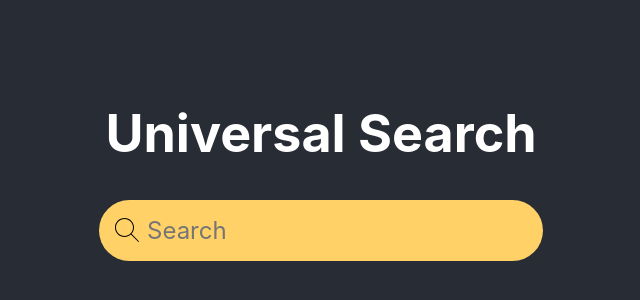
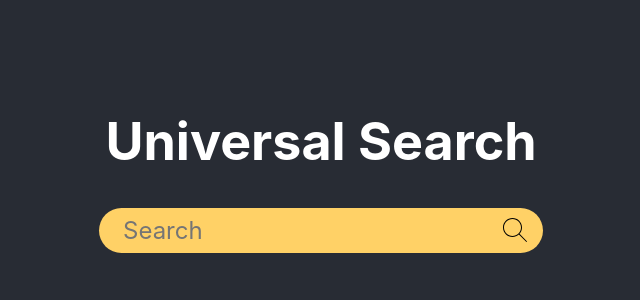
Before and after one commit to abhay-tank/universal-search, a React (Create React App) app: page / in a window 1280 px wide. Shown: the part 236-536 px from the top of the page, without its empty margins (319-959 px from the left). Built offline with nearby package versions, Linux system fonts and the light colour scheme.

Commit message:
Searchbar upgraded
Added result on submit functionality (resultOnSubmit prop), removed static svg icon, added default styling, added iconColor prop

```diff
--- a/src/App.jsx
+++ b/src/App.jsx
@@ -22,7 +22,8 @@ class App extends Component {
 				<Searchbar
 					dataList={this.state.data}
 					searchKey="name"
-					alignIcon="left"
+					alignIcon="right"
+					resultOnSubmit={true}
 					resultCallback={this.fetchResult}
 					caseSensitive={false}
 					className="searchInput"
--- a/src/components/Searchbar/Searchbar.jsx
+++ b/src/components/Searchbar/Searchbar.jsx
@@ -1,39 +1,58 @@
 import React, { Component } from "react";
 import PropTypes from "prop-types";
 import styles from "./Searchbar.module.scss";
-import searchIcon from "../../assets/images/icons/search.svg";
 class Searchbar extends Component {
-	handleChange = (event) => {
-		if (event.target.value.length) {
+	searchContent = (event) => {
+		event.preventDefault();
+		let searchInputValue = this.props.resultOnSubmit
+			? event.target.searchInput.value
+			: event.target.input;
+		if (searchInputValue.length) {
 			const resultList = this.props.dataList.filter((dataObject) => {
 				if (this.props.caseSensitive) {
-					return dataObject[this.props.searchKey].includes(event.target.value);
+					return dataObject[this.props.searchKey].includes(searchInputValue);
 				} else {
 					return dataObject[this.props.searchKey]
 						.toLowerCase()
-						.includes(event.target.value.toLowerCase());
+						.includes(searchInputValue.toLowerCase());
 				}
 			});
 			this.props.resultCallback(resultList);
 		}
 	};
 	render() {
+		let {
+			className,
+			alignIcon,
+			placeholder,
+			autoFocus,
+			resultOnSubmit,
+			iconColor,
+		} = this.props;
 		return (
 			<div
 				className={`${styles["inputContainer"]} ${
 					styles[this.props.alignIcon]
-				} ${
-					this.props.className ? this.props.className : styles["defaultInput"]
-				} ${this.props.alignIcon}`}
+				} ${className ? className : styles["defaultInput"]} ${alignIcon}`}
 			>
-				<img src={searchIcon} alt="searchIcon" />
-				<input
-					className={styles["universalInput"]}
-					placeholder={this.props.placeholder}
-					onChange={this.handleChange}
-					type="text"
-					autoFocus={this.props.autoFocus}
-				/>
+				<svg
+					className={styles["searchIcon"]}
+					xmlns="http://www.w3.org/2000/svg"
+					viewBox="0 0 512 512"
+					fill={iconColor.length ? iconColor : "black"}
+				>
+					<path d="M508.875 493.792L353.089 338.005c32.358-35.927 52.245-83.296 52.245-135.339C405.333 90.917 314.417 0 202.667 0S0 90.917 0 202.667s90.917 202.667 202.667 202.667c52.043 0 99.411-19.887 135.339-52.245l155.786 155.786a10.634 10.634 0 007.542 3.125c2.729 0 5.458-1.042 7.542-3.125 4.166-4.167 4.166-10.917-.001-15.083zM202.667 384c-99.979 0-181.333-81.344-181.333-181.333S102.688 21.333 202.667 21.333 384 102.677 384 202.667 302.646 384 202.667 384z" />
+				</svg>
+				<form onSubmit={resultOnSubmit ? this.searchContent : null}>
+					<input
+						name="searchInput"
+						className={styles["universalInput"]}
+						placeholder={placeholder}
+						onChange={!resultOnSubmit ? this.searchContent : null}
+						type="text"
+						autoFocus={autoFocus}
+					/>
+				</form>
 			</div>
 		);
 	}
@@ -48,6 +67,8 @@ Searchbar.propTypes = {
 	resultCallback: PropTypes.func.isRequired,
 	dataList: PropTypes.array.isRequired,
 	searchKey: PropTypes.string.isRequired,
+	resultOnSubmit: PropTypes.bool,
+	iconColor: PropTypes.string,
 };
 
 Searchbar.defaultProps = {
@@ -56,6 +77,8 @@ Searchbar.defaultProps = {
 	autoFocus: false,
 	caseSensitive: false,
 	alignIcon: "right",
+	resultOnSubmit: false,
+	iconColor: "",
 };
 
 export default Searchbar;
--- a/src/components/Searchbar/Searchbar.module.scss
+++ b/src/components/Searchbar/Searchbar.module.scss
@@ -1,7 +1,8 @@
 .inputContainer {
 	display: flex;
 	align-items: center;
-	img {
+	padding: 1rem;
+	.searchIcon {
 		height: 1.5rem;
 	}
 }
@@ -27,8 +28,15 @@
 	width: 100%;
 	font-size: inherit;
 	padding: 0;
-	margin: 0.5rem;
+	margin: 0 0.5rem;
 	outline: none;
 	border-radius: unset;
 	text-align: initial;
+	&:-webkit-autofill,
+	&:-webkit-autofill:hover,
+	&:-webkit-autofill:focus,
+	&:-webkit-autofill:active {
+		transition: background-color 5000s;
+		-webkit-fill-color: rgba(255, 255, 255, 0) !important;
+	}
 }
```
Also changed, not shown: src/assets/images/icons/search.svg (deleted).
